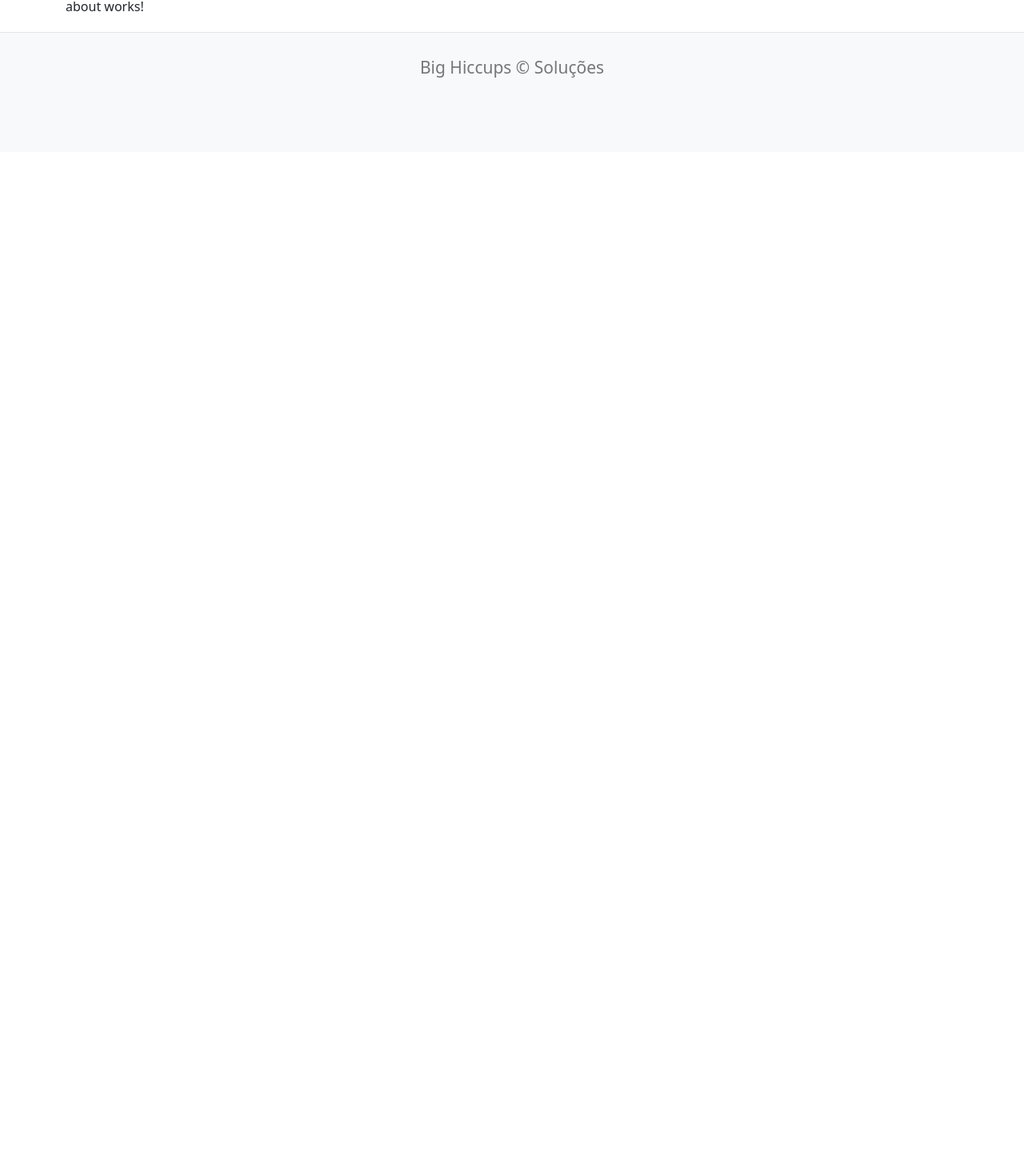
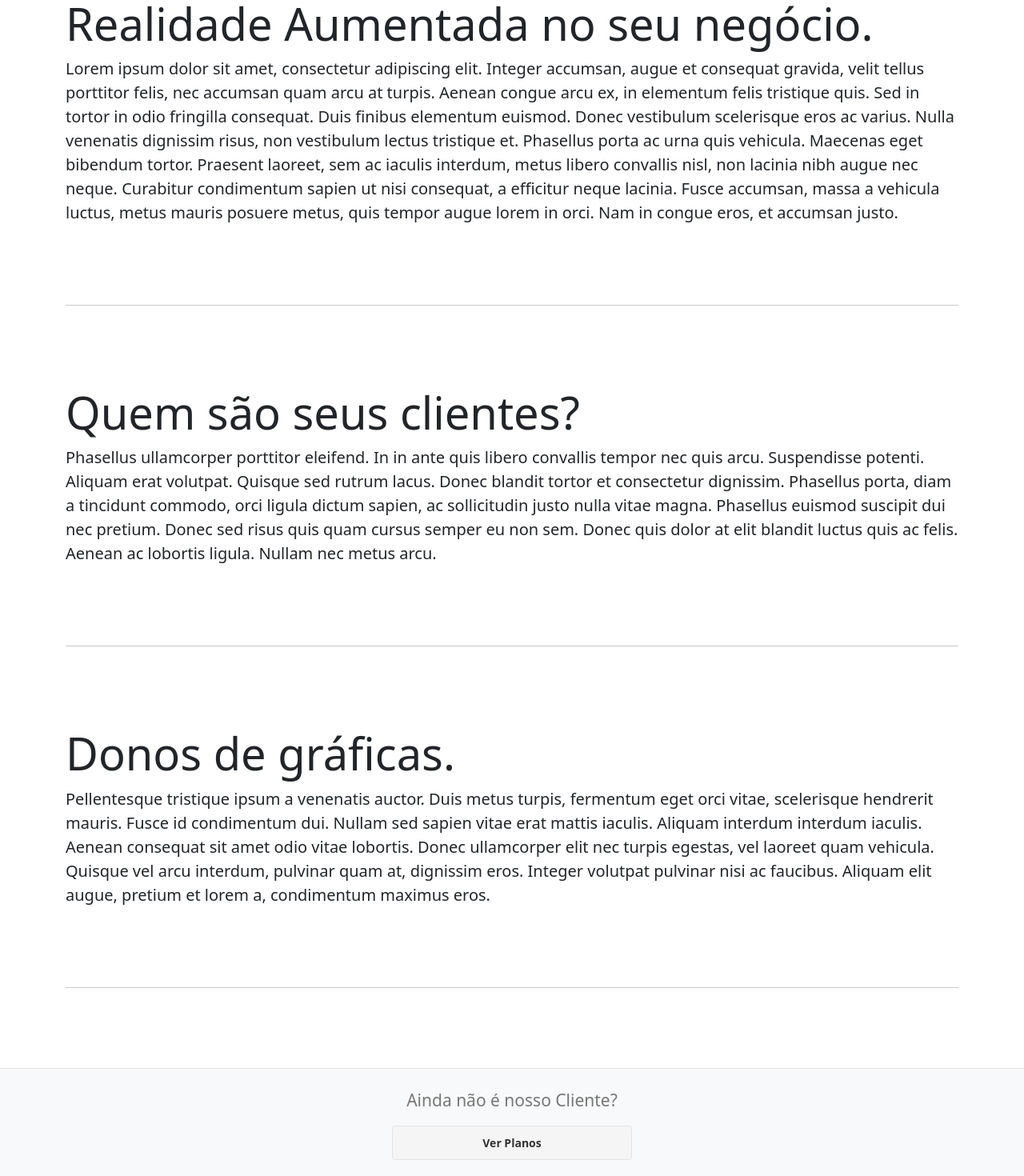
Before and after one commit to projeto-integrador-2022/qrcode-frontend, an Angular app: page /about in a window 1280 px wide. Shown: the part 254-1724 px from the top of the page at 80% size. Before the commit the page ends 800 px from the top, so only its background shows below. Built offline with nearby package versions, Linux system fonts and the light colour scheme.

Commit message:
[QRCT-001] Redirecionamento de 'saiba mais' e sua rota implementados com sucesso, implementaçao de footer dinamico implementado, iniciando criaçao de pagina planos

```diff
--- a/src/app/app-routing.module.ts
+++ b/src/app/app-routing.module.ts
@@ -7,10 +7,12 @@ import { UsComponent } from './features/pages/us/us.component';
 
 const routes: Routes = [
 
+    { path:'', component:LandingPageComponent},
     { path:'landing-page', component:LandingPageComponent},
     { path:'about', component:AboutComponent},
     { path:'us', component:UsComponent},
     { path:'login', component:LoginComponent},
+
 
 ];
 
--- a/src/app/app.component.scss
+++ b/src/app/app.component.scss
@@ -24,3 +24,21 @@
   margin-top: 100px !important;
   margin-bottom: 100px !important;
 }
+
+.large-button {
+  background-color: #f5f5f5;
+  border: 1px solid #e3e3e3;
+  border-radius: 4px;
+  color: #333;
+  cursor: pointer;
+  font-size: 14px;
+  font-weight: bold;
+  padding: 10px;
+  text-align: center;
+  width: 300px;
+  height: auto;
+  align-items: center;
+  &:hover {
+    background-color: #e3e3e3;
+  }
+}
--- a/src/app/features/components/footer/footer.component.html
+++ b/src/app/features/components/footer/footer.component.html
@@ -1,5 +1,20 @@
 <footer id="sticky-footer" class="flex-shrink-0 py-4 bg-light customized-footer">
-    <div class="container text-center">
+    <div class="container text-center" *ngIf="isRedirectToPaymentAvaliable == true; else paymentVisible">
         <small>Big Hiccups &copy; Soluções</small>
     </div>
+    <ng-template #paymentVisible>
+        <div class="text-center mb-3">
+            <div class="row">
+                <small>Ainda não é nosso Cliente?</small>
+            </div>
+
+            <div class="row justify-content-md-center">
+                <a class="btn btn-primary btn-lg large-button mt-3" [routerLink]="'./about'"
+                routerLinkActive="activebutton" (click)="navigateTo()">Ver Planos</a>
+            </div>
+
+        </div>
+
+    </ng-template>
+
 </footer>
--- a/src/app/features/components/footer/footer.component.scss
+++ b/src/app/features/components/footer/footer.component.scss
@@ -1,3 +1,5 @@
+@import '/src/app/app.component.scss';
+
 .customized-footer {
     align-items: center;
     height: 150px !important;
--- a/src/app/features/components/footer/footer.component.ts
+++ b/src/app/features/components/footer/footer.component.ts
@@ -1,4 +1,5 @@
 import { Component, OnInit } from '@angular/core';
+import {Router} from '@angular/router';
 
 @Component({
   selector: 'app-footer',
@@ -7,9 +8,17 @@ import { Component, OnInit } from '@angular/core';
 })
 export class FooterComponent implements OnInit {
 
-  constructor() { }
+  isRedirectToPaymentAvaliable: boolean = false
+
+  constructor(
+    private router:Router
+  ) { }
 
   ngOnInit(): void {
   }
 
+  public navigateTo() {
+    this.router.navigate(['/about']);
+  }
+
 }
--- a/src/app/features/pages/about/about.component.html
+++ b/src/app/features/pages/about/about.component.html
@@ -1,5 +1,11 @@
+<div class="container">
+    <div *ngFor="let jumbotronContent of jumbotronContent; index as i">
 
+        <div class="jumbotron">
+            <h1 class="display-4">{{ jumbotronContent.title }}</h1>
+            <p class="lead">{{ jumbotronContent.description }}</p>
 
-<div class="container">
-    <p>about works!</p>
+        </div>
+        <hr class="my-4">
+    </div>
 </div>
--- a/src/app/features/pages/about/about.component.ts
+++ b/src/app/features/pages/about/about.component.ts
@@ -9,6 +9,21 @@ export class AboutComponent implements OnInit {
 
   constructor() { }
 
+  readonly jumbotronContent = [
+    {
+      title: 'Realidade Aumentada no seu negócio.',
+      description: 'Lorem ipsum dolor sit amet, consectetur adipiscing elit. Integer accumsan, augue et consequat gravida, velit tellus porttitor felis, nec accumsan quam arcu at turpis. Aenean congue arcu ex, in elementum felis tristique quis. Sed in tortor in odio fringilla consequat. Duis finibus elementum euismod. Donec vestibulum scelerisque eros ac varius. Nulla venenatis dignissim risus, non vestibulum lectus tristique et. Phasellus porta ac urna quis vehicula. Maecenas eget bibendum tortor. Praesent laoreet, sem ac iaculis interdum, metus libero convallis nisl, non lacinia nibh augue nec neque. Curabitur condimentum sapien ut nisi consequat, a efficitur neque lacinia. Fusce accumsan, massa a vehicula luctus, metus mauris posuere metus, quis tempor augue lorem in orci. Nam in congue eros, et accumsan justo.',
+    },
+    {
+      title: 'Quem são seus clientes?',
+      description: 'Phasellus ullamcorper porttitor eleifend. In in ante quis libero convallis tempor nec quis arcu. Suspendisse potenti. Aliquam erat volutpat. Quisque sed rutrum lacus. Donec blandit tortor et consectetur dignissim. Phasellus porta, diam a tincidunt commodo, orci ligula dictum sapien, ac sollicitudin justo nulla vitae magna. Phasellus euismod suscipit dui nec pretium. Donec sed risus quis quam cursus semper eu non sem. Donec quis dolor at elit blandit luctus quis ac felis. Aenean ac lobortis ligula. Nullam nec metus arcu.',
+    },
+    {
+      title: 'Donos de gráficas.',
+      description: 'Pellentesque tristique ipsum a venenatis auctor. Duis metus turpis, fermentum eget orci vitae, scelerisque hendrerit mauris. Fusce id condimentum dui. Nullam sed sapien vitae erat mattis iaculis. Aliquam interdum interdum iaculis. Aenean consequat sit amet odio vitae lobortis. Donec ullamcorper elit nec turpis egestas, vel laoreet quam vehicula. Quisque vel arcu interdum, pulvinar quam at, dignissim eros. Integer volutpat pulvinar nisi ac faucibus. Aliquam elit augue, pretium et lorem a, condimentum maximus eros.',
+    },
+  ];
+
   ngOnInit(): void {
   }
 
--- a/src/app/features/pages/landing-page/landing-page.component.html
+++ b/src/app/features/pages/landing-page/landing-page.component.html
@@ -2,18 +2,17 @@
     <div class="row" *ngFor="let jumbotronContent of jumbotronContent; index as i">
         <div class="col-sm">
             <div class="jumbotron">
-                <h1 class="display-4">{{jumbotronContent.title}}</h1>
-                <p class="lead">{{jumbotronContent.description}}</p>
+                <h1 class="display-4">{{ jumbotronContent.title }}</h1>
+                <p class="lead">{{ jumbotronContent.description }}</p>
                 <p class="lead">
-                    <a class="btn btn-primary btn-lg start-button"
-                    [routerLink]="'./about'" routerLinkActive="activebutton"
-                    (click)="isMenuCollapsed = true">Saiba mais</a>
+                    <a class="btn btn-primary btn-lg start-button" [routerLink]="'./about'"
+                        routerLinkActive="activebutton" (click)="navigateTo()">Saiba mais</a>
                 </p>
 
             </div>
         </div>
         <div class="col-sm">
-            <img class="img-responsive" src='{{jumbotronContent.image}}' alt="">
+            <img class="img-responsive" src='{{ jumbotronContent.image }}' alt="">
         </div>
         <hr class="my-4">
     </div>
--- a/src/app/features/pages/landing-page/landing-page.component.ts
+++ b/src/app/features/pages/landing-page/landing-page.component.ts
@@ -1,4 +1,5 @@
 import { Component, OnInit } from '@angular/core';
+import {Router} from '@angular/router';
 
 
 @Component({
@@ -8,8 +9,15 @@ import { Component, OnInit } from '@angular/core';
 })
 
 
+
+
 export class LandingPageComponent implements OnInit {
-  public isMenuCollapsed = true;
+
+  constructor(
+    private router:Router
+  ) { }
+
+
   readonly jumbotronContent = [
     {
       title: 'Realidade Aumentada no seu negócio.',
@@ -32,5 +40,9 @@ export class LandingPageComponent implements OnInit {
 
   }
 
+  public navigateTo() {
+    this.router.navigate(['/about']);
+  }
+
 
 }
```
